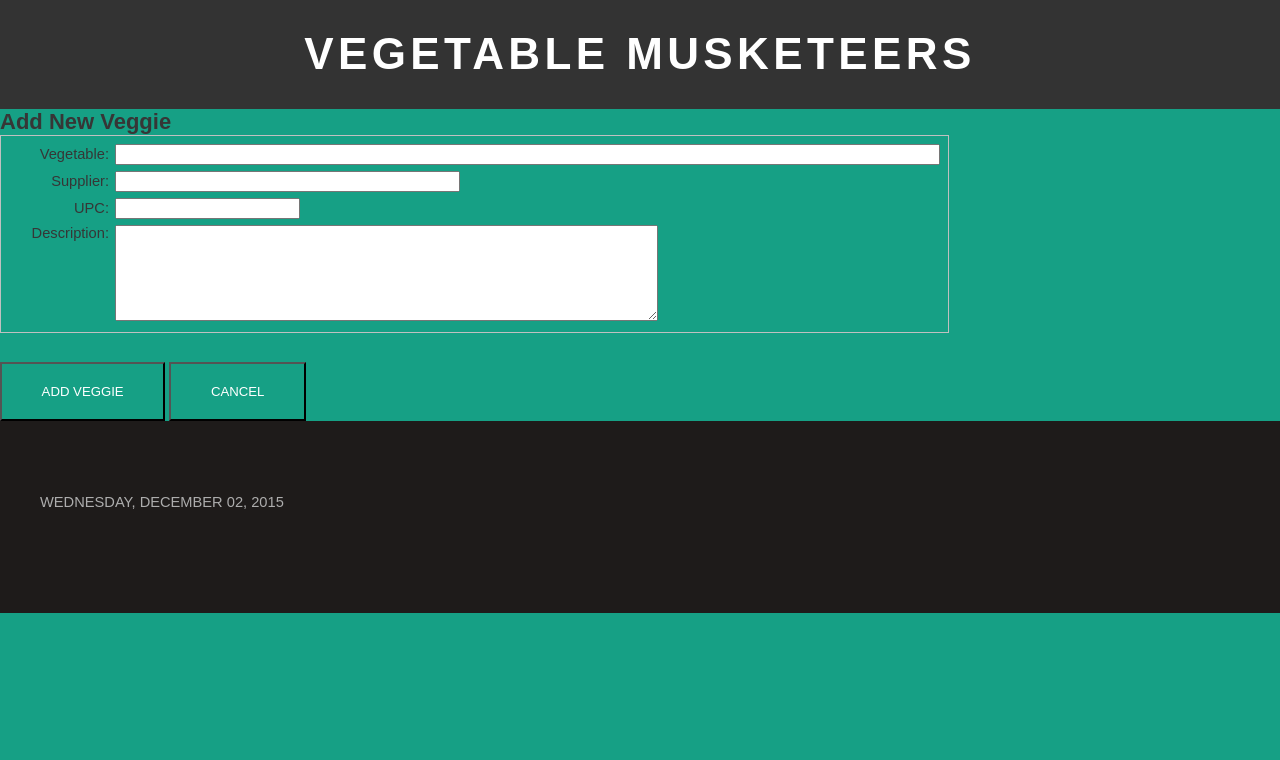
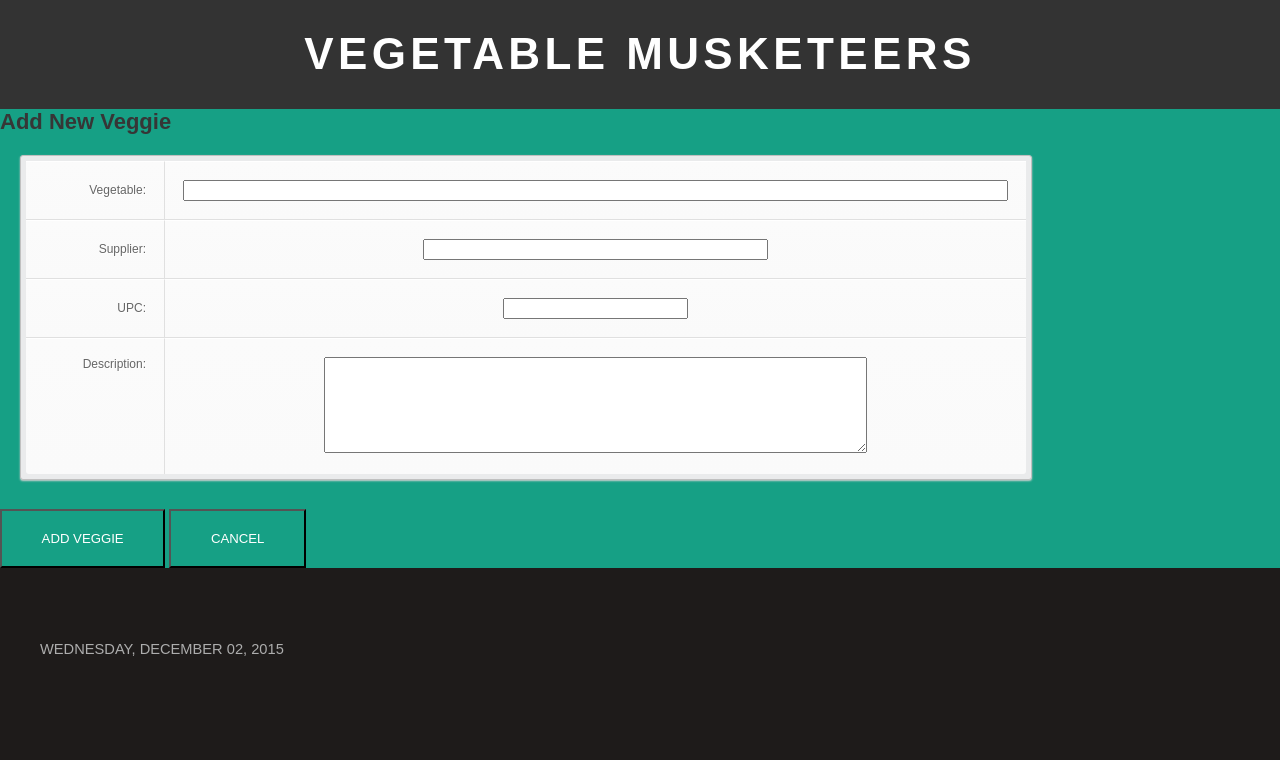
Before and after one commit to shweetshourpowk/producesite, a PHP site: page /addveggie.php in a window 1280 px wide. Shown: the part 100-860 px from the top of the page. Before the commit the page ends 713 px from the top, so only its background shows below. Run offline with PHP 8.4, Linux system fonts and the light colour scheme.

Commit message:
Update style.css

```diff
--- a/css/style.css
+++ b/css/style.css
@@ -576,3 +576,100 @@ hr {
 		width: 344px;
 		padding-left: 40px;
 	}
+	table a:link {
+	color: #666;
+	font-weight: bold;
+	text-decoration:none;
+}
+table a:visited {
+	color: #999999;
+	font-weight:bold;
+	text-decoration:none;
+}
+table a:active,
+table a:hover {
+	color: #bd5a35;
+	text-decoration:underline;
+}
+table {
+	font-family:Arial, Helvetica, sans-serif;
+	color:#666;
+	font-size:12px;
+	text-shadow: 1px 1px 0px #fff;
+	background:#eaebec;
+	margin:20px;
+	border:#ccc 1px solid;
+
+	-moz-border-radius:3px;
+	-webkit-border-radius:3px;
+	border-radius:3px;
+
+	-moz-box-shadow: 0 1px 2px #d1d1d1;
+	-webkit-box-shadow: 0 1px 2px #d1d1d1;
+	box-shadow: 0 1px 2px #d1d1d1;
+}
+table th {
+	padding:21px 25px 22px 25px;
+	border-top:1px solid #fafafa;
+	border-bottom:1px solid #e0e0e0;
+
+	background: #ededed;
+	background: -webkit-gradient(linear, left top, left bottom, from(#ededed), to(#ebebeb));
+	background: -moz-linear-gradient(top,  #ededed,  #ebebeb);
+}
+table th:first-child {
+	text-align: left;
+	padding-left:20px;
+}
+table tr:first-child th:first-child {
+	-moz-border-radius-topleft:3px;
+	-webkit-border-top-left-radius:3px;
+	border-top-left-radius:3px;
+}
+table tr:first-child th:last-child {
+	-moz-border-radius-topright:3px;
+	-webkit-border-top-right-radius:3px;
+	border-top-right-radius:3px;
+}
+table tr {
+	text-align: center;
+	padding-left:20px;
+}
+table td:first-child {
+	text-align: left;
+	padding-left:20px;
+	border-left: 0;
+}
+table td {
+	padding:18px;
+	border-top: 1px solid #ffffff;
+	border-bottom:1px solid #e0e0e0;
+	border-left: 1px solid #e0e0e0;
+
+	background: #fafafa;
+	background: -webkit-gradient(linear, left top, left bottom, from(#fbfbfb), to(#fafafa));
+	background: -moz-linear-gradient(top,  #fbfbfb,  #fafafa);
+}
+table tr.even td {
+	background: #f6f6f6;
+	background: -webkit-gradient(linear, left top, left bottom, from(#f8f8f8), to(#f6f6f6));
+	background: -moz-linear-gradient(top,  #f8f8f8,  #f6f6f6);
+}
+table tr:last-child td {
+	border-bottom:0;
+}
+table tr:last-child td:first-child {
+	-moz-border-radius-bottomleft:3px;
+	-webkit-border-bottom-left-radius:3px;
+	border-bottom-left-radius:3px;
+}
+table tr:last-child td:last-child {
+	-moz-border-radius-bottomright:3px;
+	-webkit-border-bottom-right-radius:3px;
+	border-bottom-right-radius:3px;
+}
+table tr:hover td {
+	background: #f2f2f2;
+	background: -webkit-gradient(linear, left top, left bottom, from(#f2f2f2), to(#f0f0f0));
+	background: -moz-linear-gradient(top,  #f2f2f2,  #f0f0f0);
+}
```
